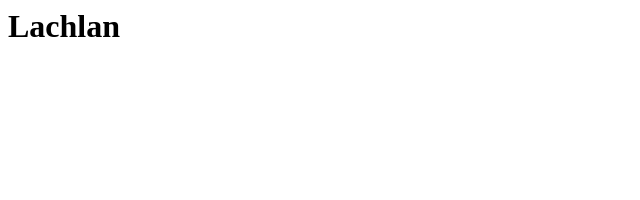
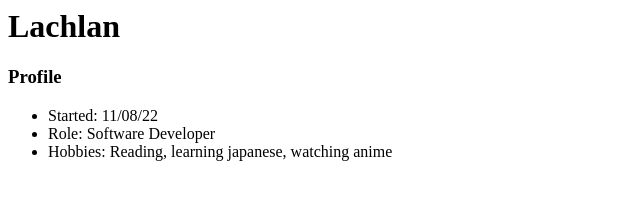
Before and after one commit to splatman1/splatman1.github.io, a plain HTML site: page index.html in a window 1280 px wide. Shown: the whole page, without its empty margins (0-640 px from the left). Drawn offline with Linux system fonts and the light colour scheme.

Commit message:
Updated my profile

```diff
--- a/index.html
+++ b/index.html
@@ -1 +1,8 @@
 <h1>Lachlan</h1>
+
+<h3>Profile</h3>
+<ul>
+    <li>Started: 11/08/22</li>
+    <li>Role: Software Developer</li>
+    <li>Hobbies: Reading, learning japanese, watching anime</li>
+</ul>
```
